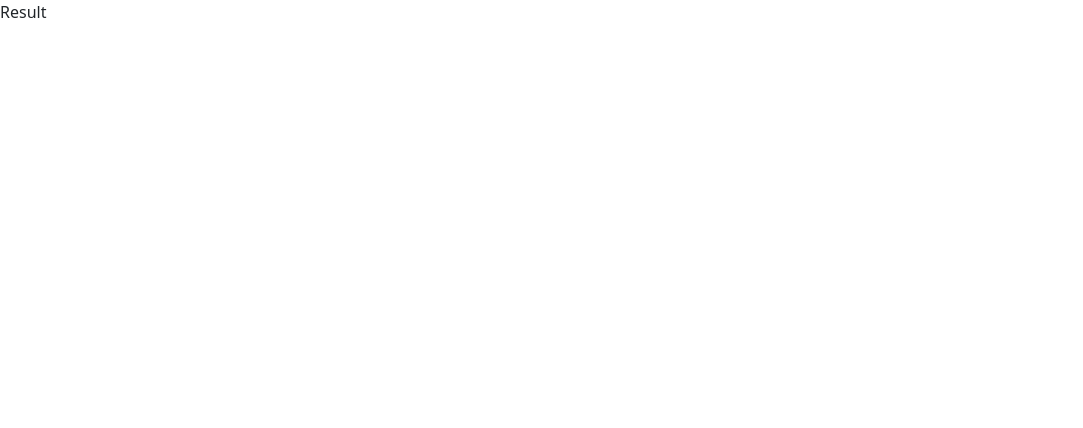
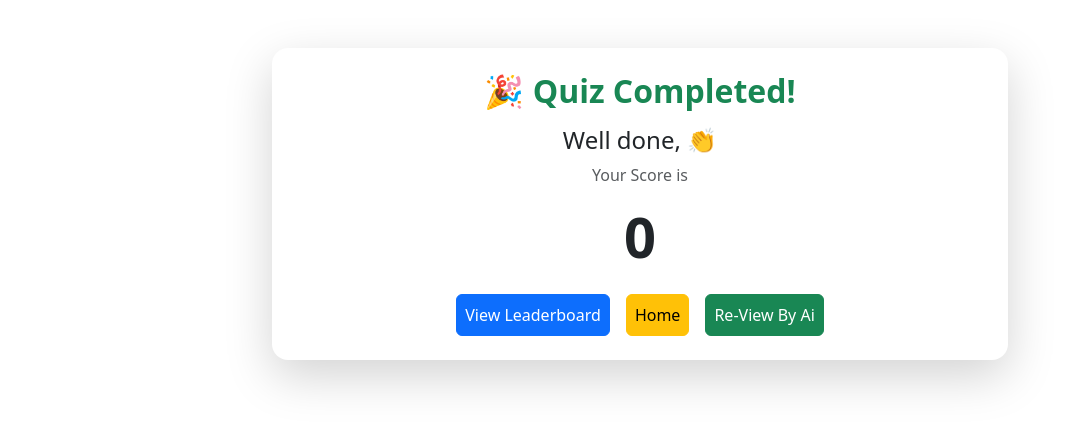
Before and after one commit to sharma62/quizPapa, a React (Vite) app: page /result in a window 1280 px wide. Shown: the top 428 px of the page, without its empty margins (0-1083 px from the left). Built offline with nearby package versions, Linux system fonts and the light colour scheme.

Commit message:
update component

```diff
--- a/src/components/Btn.jsx
+++ b/src/components/Btn.jsx
@@ -1,11 +1,10 @@
 import React from 'react'
-import { useNavigate } from 'react-router-dom'
 
-function Btn({btnName,onClick}) {
-  useNavigate()
+function Btn({btnName,onClick,color="primary"}) {
+
   return (
     <div>
-      <button className='btn btn-primary p-2' onClick={onClick}>{btnName}</button>
+      <button className={`btn btn-${color} p-2`} onClick={onClick}>{btnName}</button>
     </div>
   )
 }
--- a/src/components/Input.jsx
+++ b/src/components/Input.jsx
@@ -1,6 +1,7 @@
 import React from 'react'
 
 const Input = ({name,setName}) => {
+
 
     return (
         <>
@@ -9,7 +10,7 @@ const Input = ({name,setName}) => {
                 <input
                 type="text"
                 className="form-control"
-                placeholder="Username"
+                placeholder="Email"
                 aria-label="Username"
                 aria-describedby="addon-wrapping"
                 name='username'
--- a/src/components/ProgressBar.jsx
+++ b/src/components/ProgressBar.jsx
@@ -1,8 +1,9 @@
 import React from 'react'
 
-function ProgressBar() {
+function ProgressBar({totalQestion}) {
+     const percentbar = totalQestion
     return (
-        <div className="progress" role="progressbar" aria-label="Basic example" aria-valuenow="50"      aria-valuemin="0" aria-valuemax="100">
+        <div className="progress" role="progressbar" aria-label="Basic example" aria-valuenow="50"   aria-valuemin="0" aria-valuemax="100">
             <div className="progress-bar" style={{"width": '50%' } }></div>
         </div>
     )
--- a/src/context/QuizContext.jsx
+++ b/src/context/QuizContext.jsx
@@ -1,4 +1,4 @@
-import { createContext, useReducer } from "react";
+import { createContext, useEffect, useReducer, useState } from "react";
 import question from '../data/questions.json'
 export const QuizContext = createContext()
 const initialState = {
@@ -8,10 +8,11 @@ const initialState = {
     completed: false,
     question: question
 }
+
 function quizReducer(state, action) {
     switch (action.type) {
         case "SET_NAME":
-            return { ...state, user: (action.payload.trim() ) }
+            return { ...state, user: (action.payload.trim()) }
         // ye payload dispatch ke via page send karta  hai
         case "ANSWER":
             return {
@@ -22,20 +23,33 @@ function quizReducer(state, action) {
         case "FINISH":
             return {
                 ...state,
-                completed:action.payload
+                completed: action.payload
             }
         case "RESET":
-             return {
+            return {
                 ...initialState,
-                question:state.question
-             }
+                question: state.question
+            }
         default:
             return state;
     }
+}
 
-}
 export default function QuizProvider({ children }) {
-    const [state, dispatch] = useReducer(quizReducer, initialState)
+    //  Load state from localStorage first time
+    const savedData = JSON.parse(localStorage.getItem("quizStore"));
+
+    const [state, dispatch] = useReducer(
+        quizReducer,
+        savedData ? savedData : initialState
+    );
+
+
+    //  Save state whenever it changes
+    useEffect(() => {
+        localStorage.setItem("quizStore", JSON.stringify(state));
+    }, [state]);
+
     return (
         <QuizContext.Provider value={{ state, dispatch }}>
             {children}
--- a/src/pages/Home.jsx
+++ b/src/pages/Home.jsx
@@ -3,17 +3,19 @@ import Input from '../components/Input'
 import Btn from '../components/Btn'
 import { QuizContext } from '../context/QuizContext'
 import { Link, useNavigate } from 'react-router-dom'
+import { useTimer } from '../hooks/useTimer'
 
 
 function Home() {
     const [user, setUser] = useState("")
     const navigate = useNavigate()
     const { dispatch } = useContext(QuizContext)
+    const { time, reset } = useTimer()
 
     const startQuiz = () => {
-        if (!user.trim())return alert(" please enter username")
+        if (!user.trim()) return alert(" please enter Email")
 
-        dispatch({type:"SET_NAME",payload:user})
+        dispatch({ type: "SET_NAME", payload: user })
         navigate('/quiz')
     }
 
--- a/src/pages/Quiz.jsx
+++ b/src/pages/Quiz.jsx
@@ -20,13 +20,20 @@ function Quiz() {
       reset()
     }
   }, [time])
+
+
   // for Progress bar component
+
 
 
   // for question component
   function callback(selectedOption) {
-    dispatch({ type: "ANSWER", payload: selectedOption === question[index].correctAnswer })
+    if (time>0) {
+       dispatch({ type: "ANSWER", payload: selectedOption === question[index].correctAnswer })
+       reset()
+    }
   }
+  // set of questions are end then
   if (index >= question.length) {
     dispatch({ type: "FINISH", payload: true })
     navigate("/result")
@@ -37,7 +44,8 @@ function Quiz() {
     <>
       <TimerRange timeOut={time} />
       <div className='container-fulid p-3'>
-        <ProgressBar />
+        <ProgressBar totalQestion={question.length} />
+         <div className="btn btn-danger mt-3 offset-11">end</div>
         <div className='row'>
           <div className="col-md-12">
             <QuestionCard currentQuestion={question[index]} callback={callback} index={index} />
--- a/src/pages/Result.jsx
+++ b/src/pages/Result.jsx
@@ -1,11 +1,54 @@
-import React from 'react'
+import React, { useContext } from 'react'
+import Btn from '../components/Btn'
+import { useNavigate } from 'react-router-dom'
+import { QuizContext } from '../context/QuizContext'
 
 function Result() {
+  const user = useContext(QuizContext)
+  const { state } = user
+  const navigate = useNavigate()
+   const handleView = () => {
+    navigate('/leaderboard')
+  }
+  const handleHome = () => {
+    navigate('/')
+  }
+  const handleAi = ()=>{
+
+  }
   return (
-    <div>
-        Result
+    <div className="container mt-5">
+      <div className="row justify-content-center">
+        <div className="col-md-6 col-lg-8">
+          <div className="card shadow-lg border-0 rounded-4 p-4 text-center">
 
+            <h2 className="fw-bold text-success mb-3">
+              🎉 Quiz Completed!
+            </h2>
+
+            <h4 className="mb-2">
+              Well done, <span className="fw-bold text-primary text-uppercase">{(state.user)}</span> 👏
+            </h4>
+
+            <p className="text-muted mb-3">
+              Your Score is
+            </p>
+
+            <div className="display-4 fw-bold text-dark mb-4">
+              {state.score}
+            </div>
+
+            <div className="d-flex justify-content-center gap-3">
+              <Btn btnName={"View Leaderboard"} onClick={handleView} />
+              <Btn btnName={"Home"} onClick={handleHome} color={"warning"} />
+              <Btn btnName={"Re-View By Ai"} onClick={handleAi} color={"success"} />
+            </div>
+
+          </div>
+        </div>
+      </div>
     </div>
+
   )
 }
 
```
